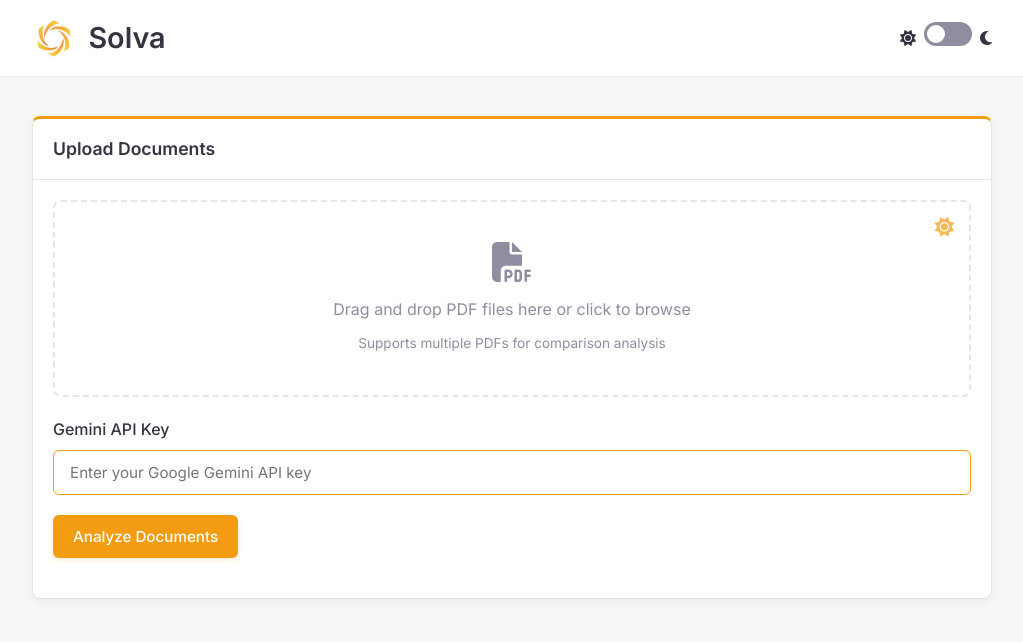
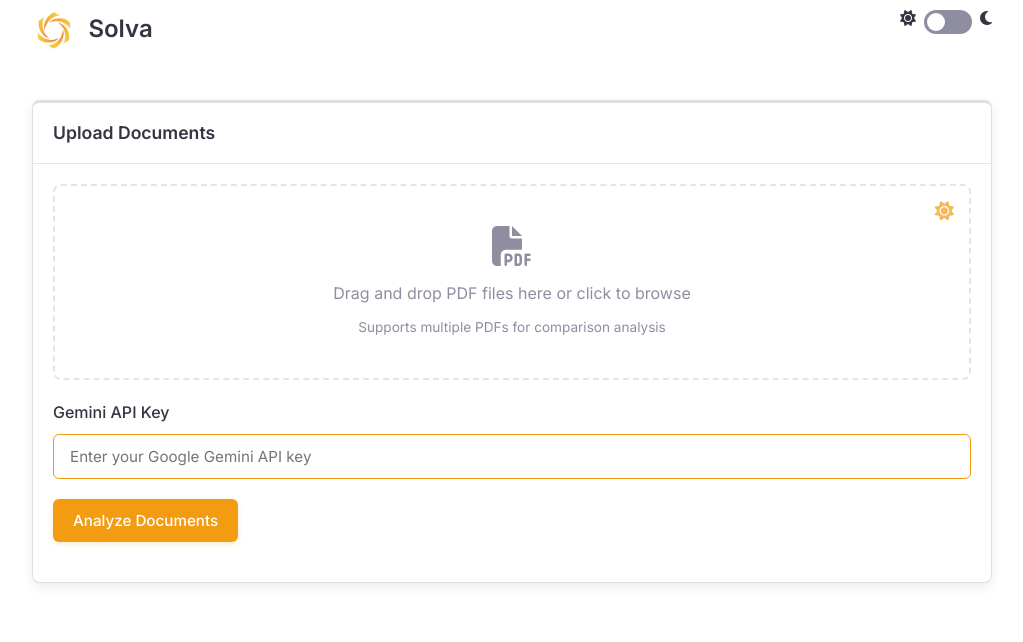
Before and after one commit to anshulchahar/docanalyze, a Flask app: page / in a window 1280 px wide. Shown: the top 642 px of the page, without its empty margins (128-1151 px from the left). Run offline with Flask 3, Linux system fonts and the light colour scheme.

Commit message:
feat: update styles for light and dark themes, enhance header and card components

```diff
--- a/static/css/style.css
+++ b/static/css/style.css
@@ -1,8 +1,8 @@
 :root {
     /* Light Theme Colors */
-    --background-color: #f7f7f8;
+    --background-color: #FFFFFF;
     --text-color: #343541;
-    --card-background: #ffffff;
+    --card-background: #FFFFFF;
     --card-border: #e5e5e5;
     --card-shadow: rgba(0, 0, 0, 0.05);
     --accent-color: #f39c12;
@@ -10,12 +10,12 @@
     --secondary-color: #8e8ea0;
     --button-hover: #d68910;
     /* Darker orange */
-    --input-background: #ffffff;
+    --input-background: #FFFFFF;
     --input-border: #e5e5e5;
-    --header-background: #ffffff;
+    --header-background: #FFFFFF;
     --header-shadow: rgba(0, 0, 0, 0.05);
     --tooltip-background: #343541;
-    --tooltip-text: #ffffff;
+    --tooltip-text: #FFFFFF;
     --progress-bar-background: #e5e5e5;
     --sun-glow: rgba(243, 156, 18, 0.2);
     /* Sun glow color */
@@ -66,10 +81,11 @@ body {
     padding: 20px;
 }
 
+/* Header styling */
 header {
-    background-color: var(--header-background);
-    box-shadow: 0 1px 5px var(--header-shadow);
-    padding: 15px 0;
+    background-color: var(--background-color);
+    box-shadow: none;
+    padding: 10px 0;
     margin-bottom: 20px;
     position: sticky;
     top: 0;
@@ -79,19 +95,35 @@ header {
 .header-content {
     display: flex;
     justify-content: space-between;
-    align-items: center;
     max-width: 1000px;
     margin: 0 auto;
     padding: 0 20px;
 }
 
+.logo-container {
+    display: flex;
+    gap: 12px;
+    margin-right: auto;
+}
+
+.site-logo {
+    height: 32px;
+    width: auto;
+    object-fit: contain;
+}
+
 h1 {
-    font-size: 1.8rem;
+    font-size: 1.5rem;
     font-weight: 600;
     color: var(--text-color);
 }
 
-/* Cards */
+.theme-toggle {
+    display: flex;
+    gap: 8px;
+    margin-left: auto;
+}
+
 .card {
     background-color: var(--card-background);
     border: 1px solid var(--card-border);
@@ -99,8 +131,18 @@ h1 {
     box-shadow: 0 4px 12px var(--card-shadow);
     margin-bottom: 24px;
     overflow: hidden;
-    transition: box-shadow 0.3s;
+    transition: all 0.3s;
     border-top: 3px solid var(--accent-color);
+}
+
+[data-theme='dark'] .card {
+    border-color: #444444;
+    box-shadow: 0 4px 12px rgba(255, 255, 255, 0.05);
+}
+
+[data-theme='light'] .card {
+    border-color: #e0e0e0;
+    box-shadow: 0 4px 12px rgba(0, 0, 0, 0.08);
 }
 
 .card:hover {
@@ -334,8 +376,8 @@ button:disabled {
 /* Dark mode toggle */
 .theme-toggle {
     display: flex;
-    align-items: center;
     gap: 8px;
+    margin-left: auto;
 }
 
 .toggle-switch {
@@ -417,7 +459,6 @@ input:checked+.toggle-slider:before {
 /* Logo styles */
 .logo-container {
     display: flex;
-    align-items: center;
     gap: 12px;
 }
 
```
Also changed, not shown: other parts of static/css/style.css (+27 -12 lines).
